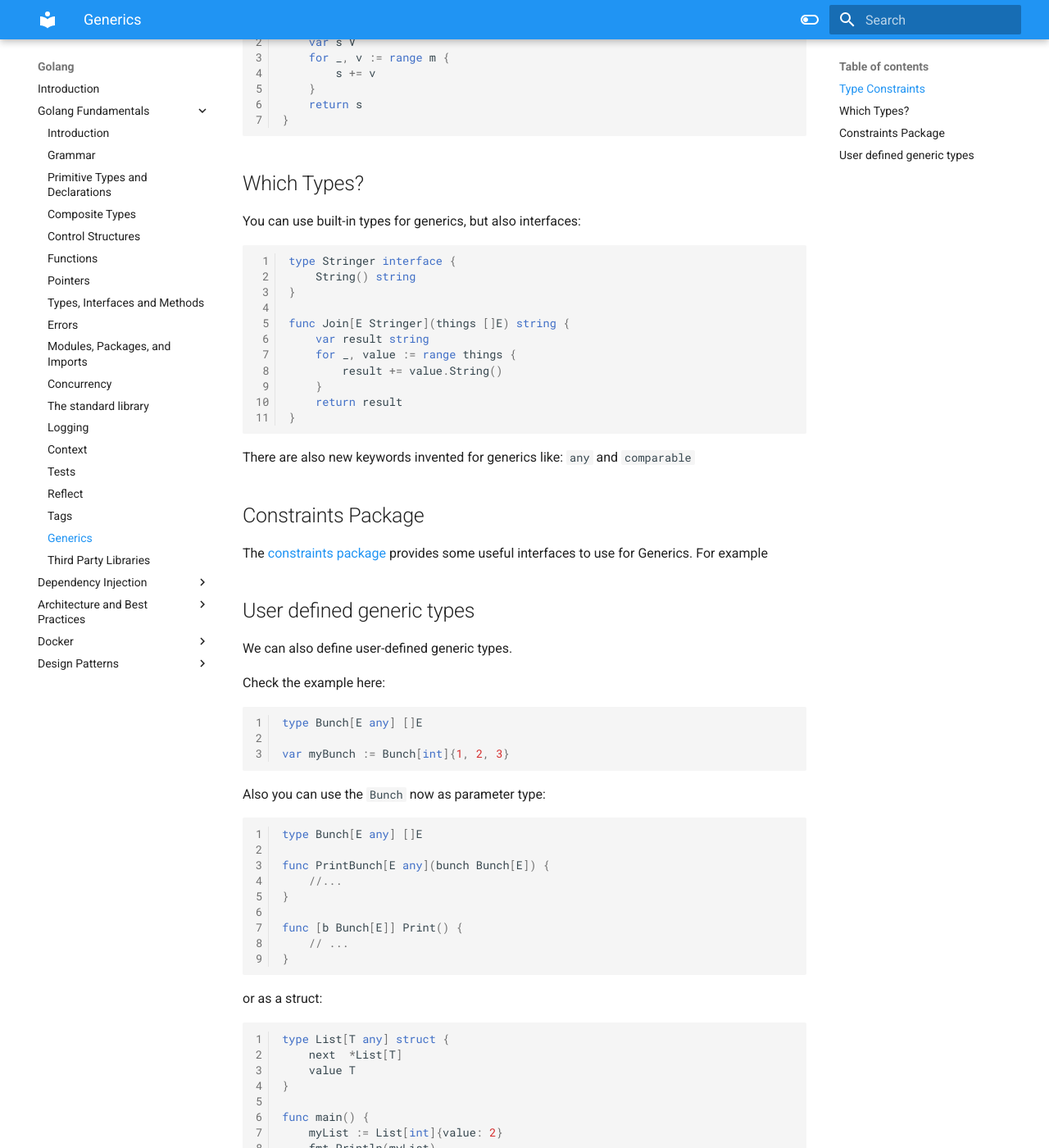
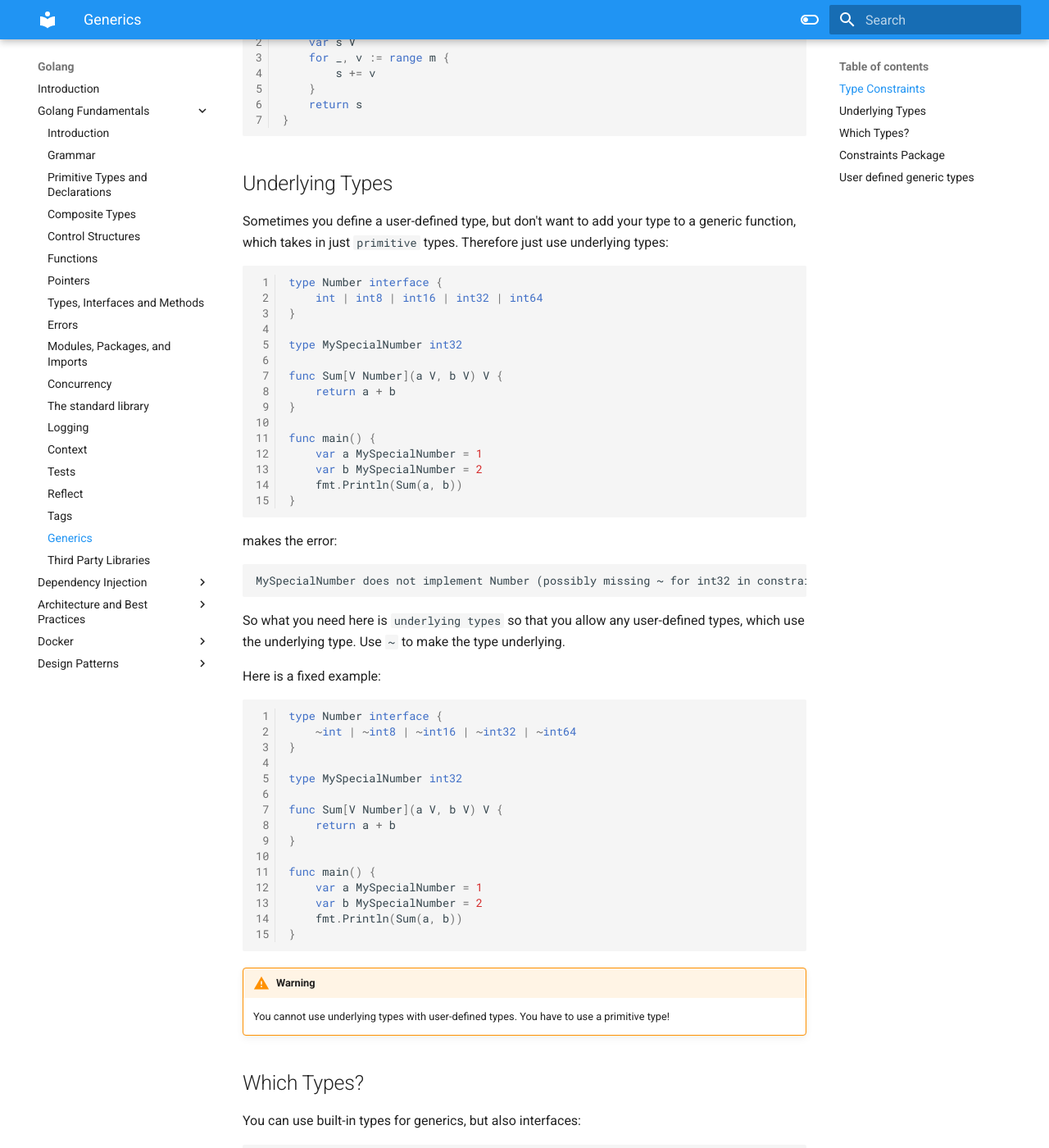
Before and after one commit to bykof/bykof.github.com, an MkDocs documentation site: the page built from docs/golang/golang-fundamentals/generics.md, in a window 1280 px wide and 1400 px high, scrolled down 2071 px. Shown: the whole window at 82% size. Built offline with MkDocs 1.6.1 and Material for MkDocs 9.7.7, drawn with Linux system fonts in a browser that asks for light colours.

Commit message:
add underlying types for generics

````diff
--- a/docs/golang/golang-fundamentals/generics.md
+++ b/docs/golang/golang-fundamentals/generics.md
@@ -108,6 +108,63 @@ func SumNumbers[K comparable, V Number](m map[K]V) V {
 }
 ```
 
+## Underlying Types
+
+Sometimes you define a user-defined type, but don't want to add your type to a generic function, which takes in just `primitive` types.
+Therefore just use underlying types:
+
+```go linenums="1"
+type Number interface {
+    int | int8 | int16 | int32 | int64
+}
+
+type MySpecialNumber int32
+
+func Sum[V Number](a V, b V) V {
+    return a + b
+}
+
+func main() {
+    var a MySpecialNumber = 1
+    var b MySpecialNumber = 2
+    fmt.Println(Sum(a, b))
+}
+```
+
+makes the error:
+
+```
+MySpecialNumber does not implement Number (possibly missing ~ for int32 in constraint Number)
+```
+
+So what you need here is `underlying types` so that you allow any user-defined types, which use the underlying type.
+Use `~` to make the type underlying.
+
+Here is a fixed example:
+
+```go linenums="1"
+type Number interface {
+    ~int | ~int8 | ~int16 | ~int32 | ~int64
+}
+
+type MySpecialNumber int32
+
+func Sum[V Number](a V, b V) V {
+    return a + b
+}
+
+func main() {
+    var a MySpecialNumber = 1
+    var b MySpecialNumber = 2
+    fmt.Println(Sum(a, b))
+}
+```
+
+!!! warning
+
+    You cannot use underlying types with user-defined types.
+    You have to use a primitive type!
+
 ## Which Types?
 
 You can use built-in types for generics, but also interfaces:
````
